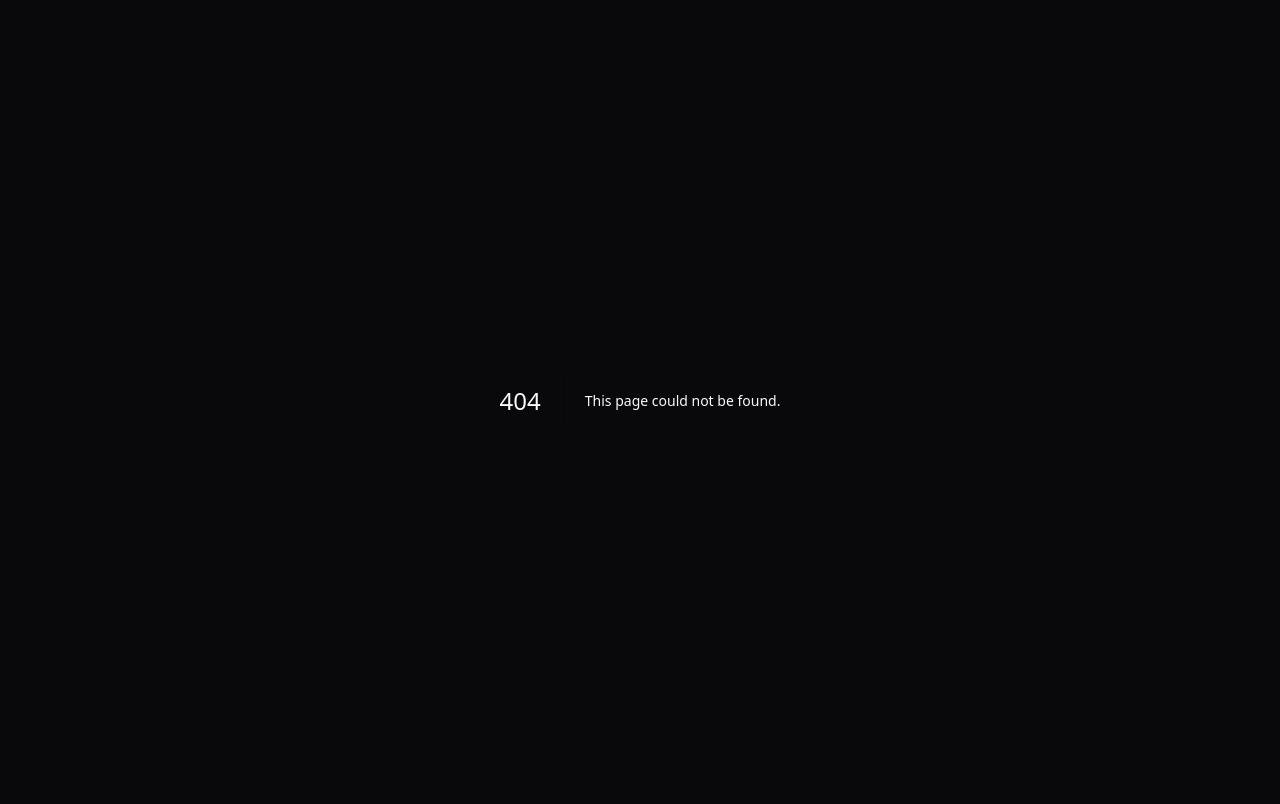
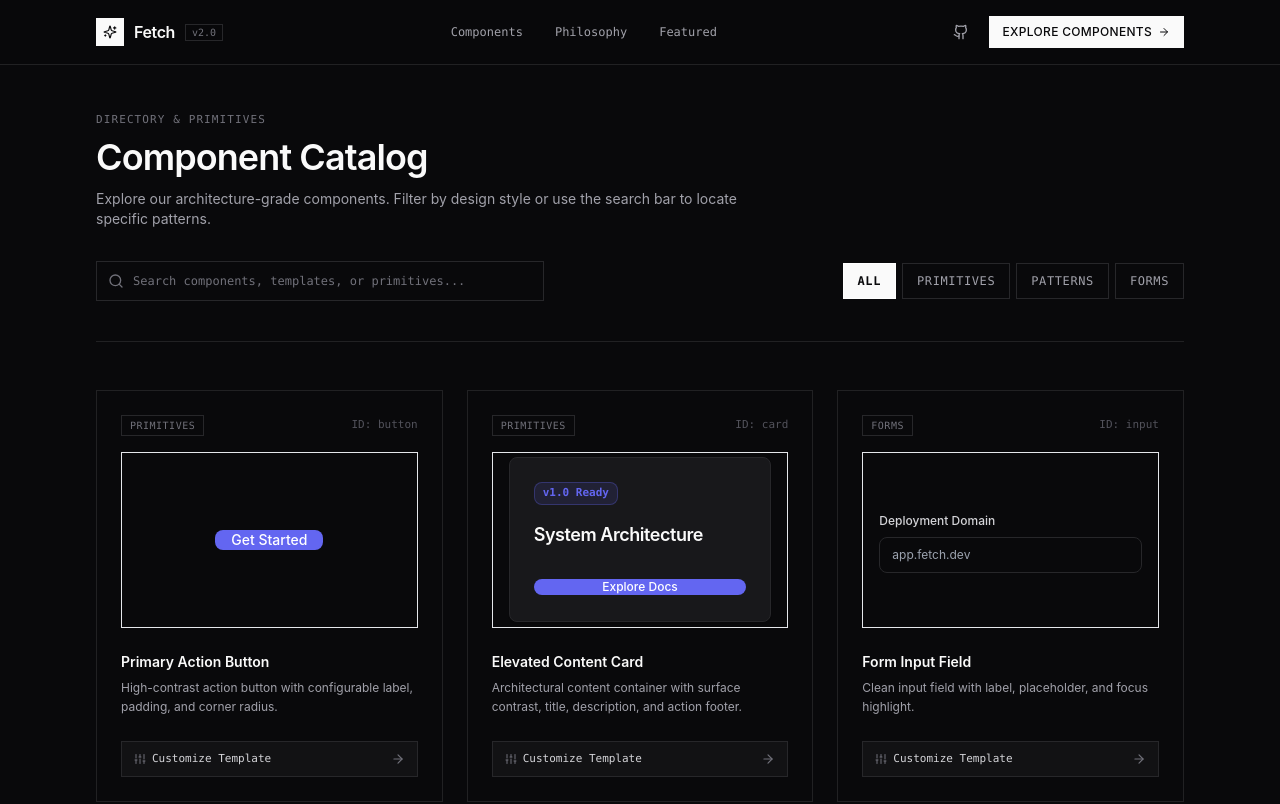
Before and after one commit to azurelikestocode/fetch, a Next.js app: page /components in a window 1280 px wide. Before the commit this address had no page. Shown: the top 804 px of the page. Built offline with nearby package versions, Linux system fonts and the light colour scheme.

Commit message:
feat(catalog): implement searchable and filterable component catalog on /components

```diff
--- /dev/null
+++ b/app/components/page.tsx
@@ -0,0 +1,68 @@
+"use client";
+
+import React, { useState, useMemo } from "react";
+import { Navbar } from "../../components/landing/navbar";
+import { EditorialFooter } from "../../components/landing/editorial-footer";
+import { CatalogHeader } from "../../components/catalog/catalog-header";
+import { TemplateCard } from "../../components/catalog/template-card";
+import { TEMPLATES } from "../../lib/templates";
+
+const CATEGORIES = ["all", "primitives", "patterns", "forms"];
+
+export default function CatalogPage() {
+  const [searchQuery, setSearchQuery] = useState("");
+  const [selectedCategory, setSelectedCategory] = useState("all");
+
+  const filteredTemplates = useMemo(() => {
+    return Object.values(TEMPLATES).filter((template) => {
+      const matchesSearch =
+        template.name.toLowerCase().includes(searchQuery.toLowerCase()) ||
+        template.description.toLowerCase().includes(searchQuery.toLowerCase()) ||
+        template.id.toLowerCase().includes(searchQuery.toLowerCase());
+
+      const matchesCategory =
+        selectedCategory === "all" || template.category.toLowerCase() === selectedCategory.toLowerCase();
+
+      return matchesSearch && matchesCategory;
+    });
+  }, [searchQuery, selectedCategory]);
+
+  return (
+    <div className="min-h-screen bg-[#09090b] text-[#fafafa] selection:bg-zinc-800 selection:text-white">
+      <Navbar />
+
+      <main className="max-w-6xl mx-auto px-4 sm:px-6 lg:px-8 pt-28 pb-24">
+        <CatalogHeader
+          searchQuery={searchQuery}
+          onSearchChange={setSearchQuery}
+          selectedCategory={selectedCategory}
+          onCategoryChange={setSelectedCategory}
+          categories={CATEGORIES}
+        />
+
+        {filteredTemplates.length > 0 ? (
+          <div className="grid grid-cols-1 md:grid-cols-2 lg:grid-cols-3 gap-6">
+            {filteredTemplates.map((template) => (
+              <TemplateCard key={template.id} template={template} />
+            ))}
+          </div>
+        ) : (
+          <div className="py-20 text-center border border-zinc-850 rounded-xs bg-zinc-950/40">
+            <p className="text-sm font-mono text-zinc-400 mb-2">No matching components found.</p>
+            <button
+              onClick={() => {
+                setSearchQuery("");
+                setSelectedCategory("all");
+              }}
+              className="text-xs font-mono text-zinc-500 hover:text-white underline cursor-pointer"
+            >
+              Clear filters
+            </button>
+          </div>
+        )}
+      </main>
+
+      <EditorialFooter />
+    </div>
+  );
+}
--- /dev/null
+++ b/components/catalog/catalog-header.tsx
@@ -0,0 +1,71 @@
+"use client";
+
+import React from "react";
+import { Search } from "lucide-react";
+
+interface CatalogHeaderProps {
+  searchQuery: string;
+  onSearchChange: (query: string) => void;
+  selectedCategory: string;
+  onCategoryChange: (category: string) => void;
+  categories: string[];
+}
+
+export function CatalogHeader({
+  searchQuery,
+  onSearchChange,
+  selectedCategory,
+  onCategoryChange,
+  categories,
+}: CatalogHeaderProps) {
+  return (
+    <div className="border-b border-zinc-800/80 pb-10 mb-12">
+      <div className="max-w-2xl mb-8">
+        <span className="text-[11px] font-mono uppercase tracking-widest text-zinc-500 block mb-2">
+          Directory & Primitives
+        </span>
+        <h1 className="text-3xl sm:text-4xl font-semibold tracking-tight text-[#fafafa] mb-3">
+          Component Catalog
+        </h1>
+        <p className="text-sm text-zinc-400 font-normal">
+          Explore our architecture-grade components. Filter by design style or use the search bar to locate specific patterns.
+        </p>
+      </div>
+
+      <div className="flex flex-col sm:flex-row items-stretch sm:items-center justify-between gap-4">
+        {/* Search Bar */}
+        <div className="relative flex-1 max-w-md">
+          <Search className="w-4 h-4 text-zinc-500 absolute left-3 top-1/2 -translate-y-1/2 pointer-events-none" />
+          <input
+            type="text"
+            value={searchQuery}
+            onChange={(e) => onSearchChange(e.target.value)}
+            placeholder="Search components, templates, or primitives..."
+            className="w-full h-10 pl-9 pr-4 rounded-xs border border-zinc-800 bg-zinc-950 text-xs text-[#fafafa] placeholder:text-zinc-500 focus:outline-none focus:border-zinc-600 transition-colors font-mono"
+          />
+        </div>
+
+        {/* Category Filter Pills */}
+        <div className="flex flex-wrap items-center gap-1.5" role="tablist">
+          {categories.map((cat) => {
+            const isActive = selectedCategory === cat;
+            return (
+              <button
+                key={cat}
+                role="button"
+                onClick={() => onCategoryChange(cat)}
+                className={`h-9 px-3.5 text-xs font-mono uppercase tracking-wider rounded-xs border transition-all cursor-pointer ${
+                  isActive
+                    ? "bg-[#fafafa] text-[#09090b] border-white font-semibold"
+                    : "border-zinc-800 text-zinc-400 hover:text-white hover:bg-zinc-900 bg-zinc-950"
+                }`}
+              >
+                {cat}
+              </button>
+            );
+          })}
+        </div>
+      </div>
+    </div>
+  );
+}
--- /dev/null
+++ b/components/catalog/template-card.tsx
@@ -0,0 +1,42 @@
+import React from "react";
+import Link from "next/link";
+import { ArrowRight, Sliders } from "lucide-react";
+import { ComponentTemplate } from "../../lib/templates";
+
+interface TemplateCardProps {
+  template: ComponentTemplate;
+}
+
+export function TemplateCard({ template }: TemplateCardProps) {
+  return (
+    <div className="border border-zinc-800/80 bg-zinc-950 p-6 flex flex-col justify-between hover:border-zinc-700 transition-colors group">
+      <div>
+        <div className="flex items-center justify-between mb-4">
+          <span className="text-[10px] font-mono uppercase tracking-wider text-zinc-500 border border-zinc-800 px-2 py-0.5 rounded-xs">
+            {template.category}
+          </span>
+          <span className="text-[11px] font-mono text-zinc-600">ID: {template.id}</span>
+        </div>
+
+        {/* Live Preview Box */}
+        <div className="h-44 flex items-center justify-center p-4 bg-[#09090b] border border-zinc-850 rounded-xs mb-6 overflow-hidden pointer-events-none select-none">
+          {template.renderComponent({}, template.defaultTokens)}
+        </div>
+
+        <h3 className="text-sm font-semibold text-[#fafafa] mb-1.5">{template.name}</h3>
+        <p className="text-xs text-zinc-400 leading-relaxed font-normal mb-6">{template.description}</p>
+      </div>
+
+      <Link
+        href={`/studio/${template.id}`}
+        className="inline-flex items-center justify-between w-full h-9 px-3 border border-zinc-800 hover:border-zinc-700 bg-zinc-900/60 hover:bg-zinc-850 text-xs font-medium text-zinc-300 hover:text-white rounded-xs transition-colors"
+      >
+        <span className="flex items-center gap-1.5 font-mono text-[11px]">
+          <Sliders className="w-3 h-3 text-zinc-500" />
+          Customize Template
+        </span>
+        <ArrowRight className="w-3.5 h-3.5 text-zinc-500 group-hover:translate-x-0.5 transition-transform" />
+      </Link>
+    </div>
+  );
+}
```
Also changed, not shown: 1 other file (tests, documents, lock files or other folders).
